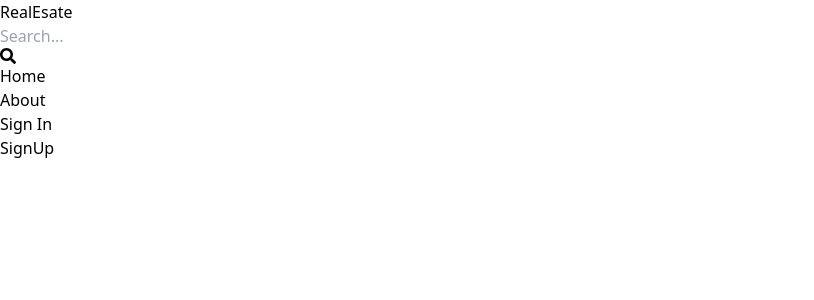
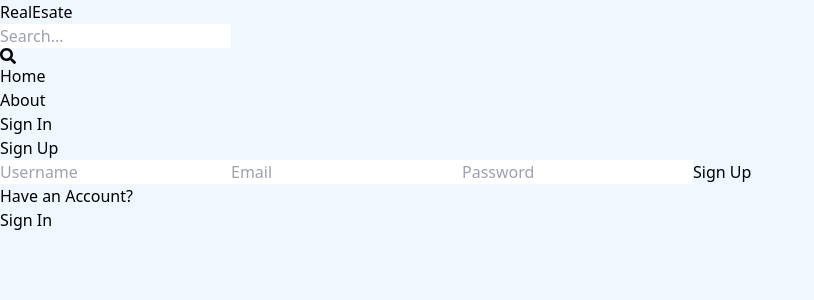
Before and after one commit to Omkarbhandia/mern-real_estate, a React (Vite) app in the folder client/: page /sign-up in a window 1280 px wide. Shown: the top 300 px of the page, without its empty margins (0-814 px from the left). Built offline with nearby package versions, Linux system fonts and the light colour scheme.

Commit message:
Created Sign Up page at Frontend with all functionalities

```diff
--- a/client/src/index.css
+++ b/client/src/index.css
@@ -1,3 +1,7 @@
 @tailwind base;
 @tailwind components;
 @tailwind utilities;
+
+body{
+    background-color: aliceblue;
+}
--- a/client/src/pages/SignUp.jsx
+++ b/client/src/pages/SignUp.jsx
@@ -1,7 +1,87 @@
 // import React from 'react'
+import { useState } from "react";
+import { Link, useNavigate } from "react-router-dom";
 
 export default function SignUp() {
+  const [formData, setFormData] = useState({});
+  const [error, setError] = useState(null);
+  const [loading, setLoading] = useState(false);
+  const navigate = useNavigate();
+  const handleChange = (e) => {
+    setFormData({
+      ...formData,
+      [e.target.id]: e.target.value,
+    });
+  };
+
+  const handleSubmit = async (e) => {
+    e.preventDefault();
+    try {
+      setLoading(true);
+    const res = await fetch("/api/auth/signup", {
+      method: "POST",
+      headers: {
+        "Content-Type": "application/json",
+      },
+      body: JSON.stringify(formData),
+    });
+    const data = await res.json();
+    console.log(data);
+    if (data.success === false) {
+      setLoading(false);
+      setError(data.message);
+      return;
+    }
+    setLoading(false);
+    setError(null);
+    navigate('/sign-in')
+    alert('User Created Succussfully!')
+    } catch (error) {
+      setLoading(false);
+      setError(error.message)
+    }
+  };
   return (
-    <div>SignUp</div>
-  )
+    <div className="p-3 max-w-lg mx-auto">
+      <h1 className="text-black text-3xl text-center font-semibold my-7">
+        Sign Up
+      </h1>
+      <form onSubmit={handleSubmit} className="flex flex-col gap-4 ">
+        <input
+          type="text"
+          placeholder="Username"
+          className="border p-3 rounded-large"
+          id="username"
+          onChange={handleChange}
+        />
+        <input
+          type="text"
+          placeholder="Email"
+          className="border p-3 rounded-large"
+          id="email"
+          onChange={handleChange}
+        />
+        <input
+          type="password"
+          placeholder="Password"
+          className="border p-3 rounded-large"
+          id="password"
+          onChange={handleChange}
+        />
+        <button
+          disabled={loading}
+          className="bg-slate-700 text-white p-3 rounded-lg font-semibold uppercase hover:opacity-90 disabled:opacity-80"
+        >
+          {loading ? "Loading" : "Sign Up"}
+        </button>
+      </form>
+      <div className="flex gap-2 mt-5">
+        <p>Have an Account?</p>
+        <Link to="/sign-in">
+          <span className="text-blue-700">Sign In</span>
+        </Link>
+      </div>
+      {error && <p className="text-red-500 mt-5">{error}</p>}
+    </div>
+  );
 }
--- a/client/vite.config.js
+++ b/client/vite.config.js
@@ -3,5 +3,12 @@
 
 // https://vitejs.dev/config/
 export default defineConfig({
+  server:{
+    proxy: {
+      '/api': {target : "http://localhost:3000",
+            secure: false,
+      },
+    }
+  },
   plugins: [react()],
 })
```
